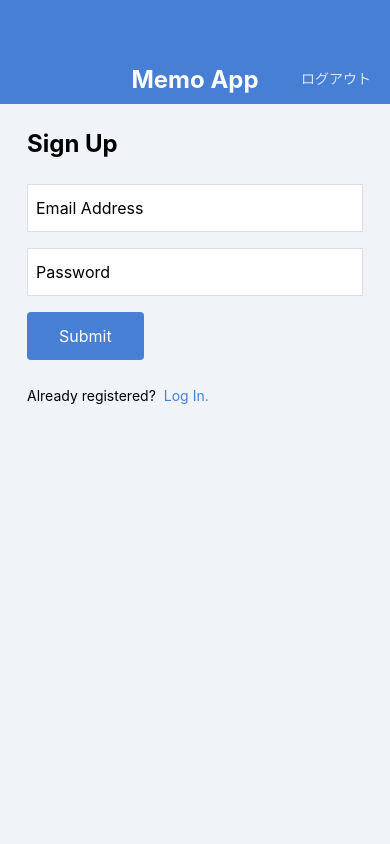
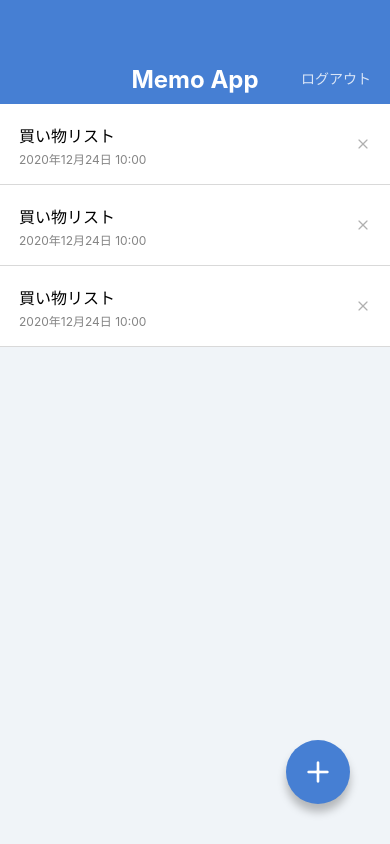
Before and after one commit to fo-ji/react-native-expo-firebase-docker-sample, a React Native app in the folder expo/: screen / in a window 390 px wide. Built offline with nearby package versions, Linux system fonts and the light colour scheme.

Commit message:
implement interactive onPress

```diff
--- a/expo/App.jsx
+++ b/expo/App.jsx
@@ -1,16 +1,16 @@
 import React from 'react'
 
-// import MemoListScreen from './src/screens/MemoListScreen'
+import MemoListScreen from './src/screens/MemoListScreen'
 // import MemoDetailScreen from './src/screens/MemoDetailScreen'
 // import MemoEditScreen from './src/screens/MemoEditScreen'
 // import MemoCreateScreen from './src/screens/MemoCreateScreen'
 // import LogInScreen from './src/screens/LogInScreen'
-import SignUpScreen from './src/screens/SignUpScreen'
+// import SignUpScreen from './src/screens/SignUpScreen'
 
 export default function App() {
-  return <SignUpScreen />
+  // return <SignUpScreen />
   // return <LogInScreen />
-  // return <MemoEditScreen />
-  // return <MemoListScreen />
+  // return <ViewMemoEditScreen />
+  return <MemoListScreen />
   // return <MemoDetailScreen />
 }
--- a/expo/src/components/Button.jsx
+++ b/expo/src/components/Button.jsx
@@ -1,18 +1,23 @@
 import React from 'react'
-import { View, Text, StyleSheet } from 'react-native'
-import { string } from 'prop-types'
+import { TouchableOpacity, Text, StyleSheet } from 'react-native'
+import { string, func } from 'prop-types'
 
 export default function Button(props) {
-  const { label } = props
+  const { label, onPress } = props
   return (
-    <View style={styles.buttonContainer}>
+    <TouchableOpacity style={styles.buttonContainer} onPress={onPress}>
       <Text style={styles.buttonLabel}>{label}</Text>
-    </View>
+    </TouchableOpacity>
   )
 }
 
 Button.propTypes = {
   label: string.isRequired,
+  onPress: func,
+}
+
+Button.defaultProps = {
+  onPress: null,
 }
 
 const styles = StyleSheet.create({
--- a/expo/src/components/CircleButton.jsx
+++ b/expo/src/components/CircleButton.jsx
@@ -1,26 +1,28 @@
 import React from 'react'
-import { View, StyleSheet } from 'react-native'
+import { StyleSheet, TouchableOpacity } from 'react-native'
 import { Feather } from '@expo/vector-icons'
 
-import { string, shape } from 'prop-types'
+import { string, shape, func } from 'prop-types'
 
 export default function CircleButton(props) {
-  const { style, name } = props
+  const { style, name, onPress } = props
 
   return (
-    <View style={[styles.circleButton, style]}>
+    <TouchableOpacity style={[styles.circleButton, style]} onPress={onPress}>
       <Feather name={name} size={32} color="white" />
-    </View>
+    </TouchableOpacity>
   )
 }
 
 CircleButton.propTypes = {
   style: shape(),
   name: string.isRequired,
+  onPress: func,
 }
 
 CircleButton.defaultProps = {
   style: null,
+  onPress: null,
 }
 
 const styles = StyleSheet.create({
--- a/expo/src/components/MemoList.jsx
+++ b/expo/src/components/MemoList.jsx
@@ -1,5 +1,6 @@
 import React from 'react'
-import { View, Text, StyleSheet } from 'react-native'
+// eslint-disable-next-line
+import { View, Text, StyleSheet, TouchableOpacity } from 'react-native'
 import { Feather } from '@expo/vector-icons'
 
 export default function MemoList() {
@@ -10,27 +11,27 @@
           <Text style={styles.memoListItemTitle}>買い物リスト</Text>
           <Text style={styles.memoListItemDate}>2020年12月24日 10:00</Text>
         </View>
-        <View>
+        <TouchableOpacity>
           <Feather name="x" size={16} color="#B0B0B0" />
-        </View>
+        </TouchableOpacity>
       </View>
       <View style={styles.memoListItem}>
         <View>
           <Text style={styles.memoListItemTitle}>買い物リスト</Text>
           <Text style={styles.memoListItemDate}>2020年12月24日 10:00</Text>
         </View>
-        <View>
+        <TouchableOpacity>
           <Feather name="x" size={16} color="#B0B0B0" />
-        </View>
+        </TouchableOpacity>
       </View>
       <View style={styles.memoListItem}>
         <View>
           <Text style={styles.memoListItemTitle}>買い物リスト</Text>
           <Text style={styles.memoListItemDate}>2020年12月24日 10:00</Text>
         </View>
-        <View>
+        <TouchableOpacity>
           <Feather name="x" size={16} color="#B0B0B0" />
-        </View>
+        </TouchableOpacity>
       </View>
     </View>
   )
--- a/expo/src/screens/SignUpScreen.jsx
+++ b/expo/src/screens/SignUpScreen.jsx
@@ -1,6 +1,11 @@
 import React from 'react'
-// eslint-disable-next-line
-import { View, Text, TextInput, StyleSheet } from 'react-native'
+import {
+  View,
+  Text,
+  TextInput,
+  StyleSheet,
+  TouchableOpacity,
+} from 'react-native'
 
 import AppBar from '../components/AppBar'
 import Button from '../components/Button'
@@ -16,7 +21,9 @@
         <Button label="Submit" />
         <View style={styles.footer}>
           <Text style={styles.footerText}>Already registered?</Text>
-          <Text style={styles.footerLink}>Log In.</Text>
+          <TouchableOpacity>
+            <Text style={styles.footerLink}>Log In.</Text>
+          </TouchableOpacity>
         </View>
       </View>
     </View>
```
Also changed, not shown: expo/src/screens/LogInScreen.jsx (+10 -3 lines).
